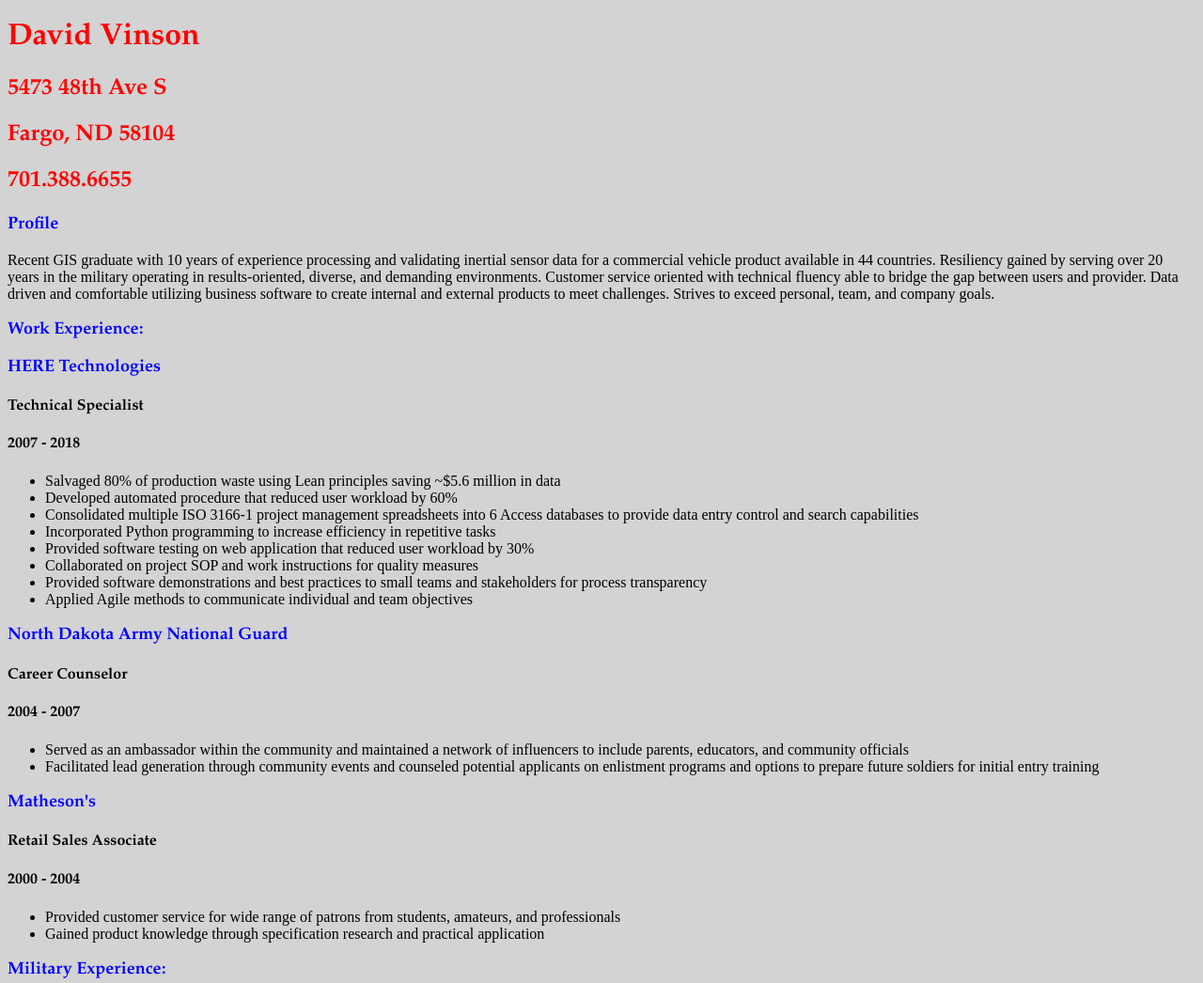
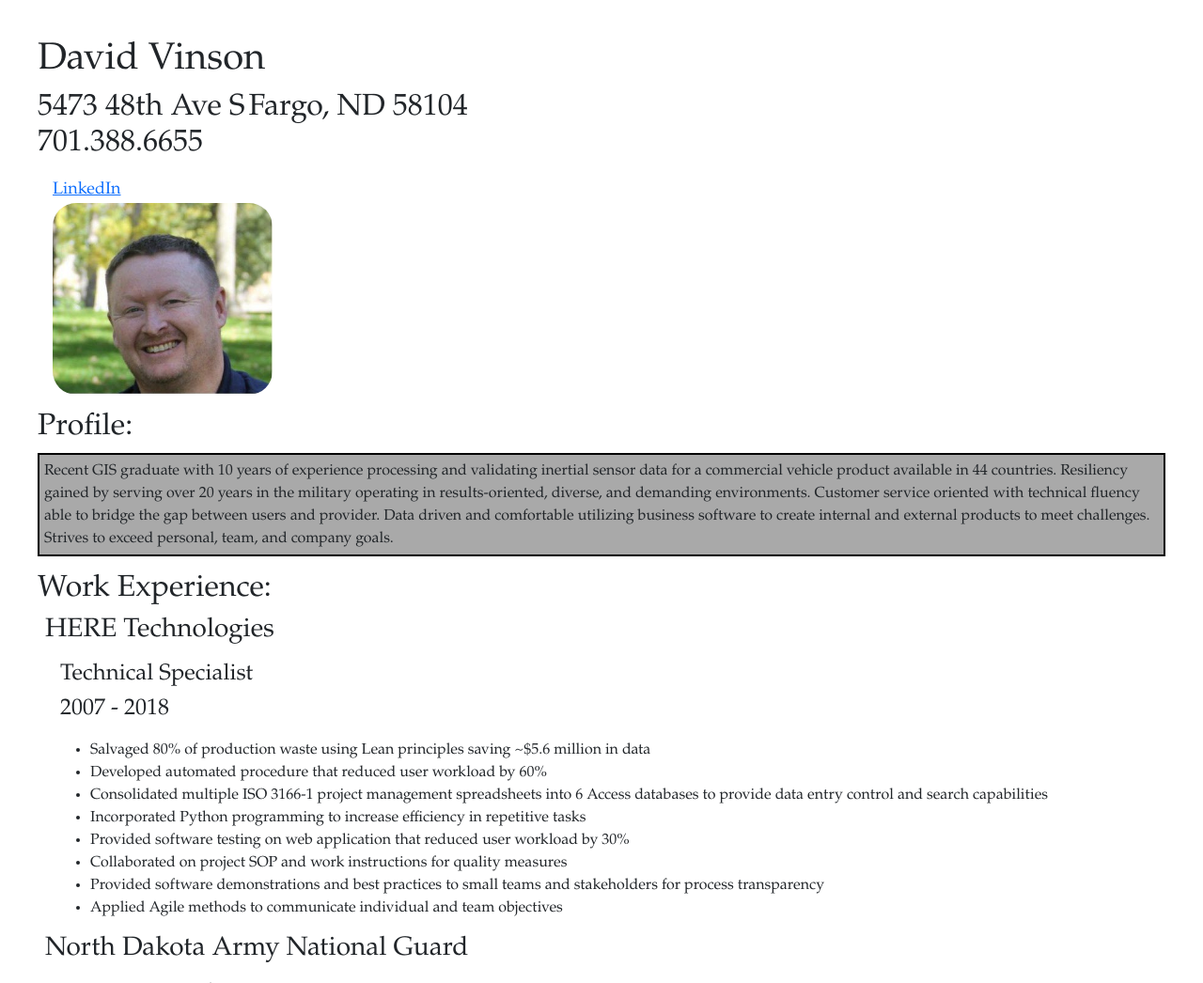
Before and after one commit to DavidVinson/webresume, a plain HTML site: page index.html in a window 1280 px wide. Shown: the top 1046 px of the page at 94% size. Drawn offline with nearby package versions, Linux system fonts and the light colour scheme.

Commit message:
Add files via upload

```diff
--- a/basic.css
+++ b/basic.css
@@ -1,36 +1,45 @@
-body {
-	background-color: lightgray;
+html, body {
+	background-color: white;
+	padding: 20px;
+}
+
+.resume {
+	font-family: Palatino, 'Palatino Linotype', serif;
+}
+
+
+p {
+	border: 2px solid black;
+	padding: 5px;
+	background-color: darkgray;
 
 }
 
-h1 {
-	font-size: 32px;
-  	font-family: Palatino, 'Palatino Linotype', serif;
-  	color: red;
+a {
+	font-size: 18px;
 }
 
-h2 {
-	font-size: 24px;
-  	font-family: Palatino, 'Palatino Linotype', serif;
-  	color: red;
+#profilepic {
+	margin: 1rem;
 }
 
-h3 {
-	font-size: 18px;
-  	font-family: Palatino, 'Palatino Linotype', serif;
-  	color: blue;
-}
-
-h4 {
-	font-size: 16px;
-  	font-family: Palatino, 'Palatino Linotype', serif;
+#pic {
+	border-radius: 25px;
+	display: block;
+  	width: 20%;
 
 }
 
-#work {
-
+.date, .details {
+	margin: 1rem;
 }
 
-#military {
+#HERE, #ndarng, #mathesons, #bde {
+	margin: .5rem;
+}
 
+
+
+#contact h2{
+	display: inline;
 }
--- a/index.html
+++ b/index.html
@@ -2,28 +2,34 @@
 <!DOCTYPE html>
 <html lang="en">
 	<head>
-		<meta content="text/html;charset=utf-8" http-equiv="Content-Type">
-		<meta content="utf-8" http-equiv="encoding">
 		<title>Emerging Digital Academy Application</title>
+		<link href="https://cdn.jsdelivr.net/npm/bootstrap@5.0.0-beta1/dist/css/bootstrap.min.css" rel="stylesheet" integrity="sha384-giJF6kkoqNQ00vy+HMDP7azOuL0xtbfIcaT9wjKHr8RbDVddVHyTfAAsrekwKmP1" crossorigin="anonymous">
+
 		<link rel="stylesheet" type="text/css" href="basic.css">
+
 	</head>
 
 	<body>
-		<div id="resume">
+		<div class="resume">
 			<div id="contact">
 				<h1>David Vinson</h1>
 				<h2>5473 48th Ave S</h2>
 				<h2>Fargo, ND 58104</h2>
+				<br>
 				<h2>701.388.6655</h2>
 			</div>
+			<div id="profilepic">
+				<a href="https://www.linkedin.com/in/david-vinson/">LinkedIn</a>
+				<img id="pic" src="DavePic.jpg">
+			</div>
 
-			<div id="profile">
-				<h3>Profile</h3>
+			<div class="profile">
+				<h2>Profile:</h2>
 				<p>Recent GIS graduate with 10 years of experience processing and validating inertial sensor data for a commercial vehicle product available in 44 countries. Resiliency gained by serving over 20 years in the military operating in results-oriented, diverse, and demanding environments. Customer service oriented with technical fluency able to bridge the gap between users and provider. Data driven and comfortable utilizing business software to create internal and external products to meet challenges. Strives to exceed personal, team, and company goals.</p>
 			</div>
 
-			<div id="work">
-				<h3>Work Experience:</h3>
+			<div class="work">
+				<h2>Work Experience:</h2>
 				<div id="HERE">
 					<h3>HERE Technologies</h3>
 					<div class="date">
@@ -76,8 +82,8 @@
 			</div>
 
 
-			<div id="military">
-				<h3>Military Experience:</h3>
+			<div class="military">
+				<h2>Military Experience:</h2>
 				<div id="bde">
 					<h3>North Dakota Army National Guard</h3>
 					<div class="date">
```
Also changed, not shown: DavePic.jpg (added), 1 other file.
